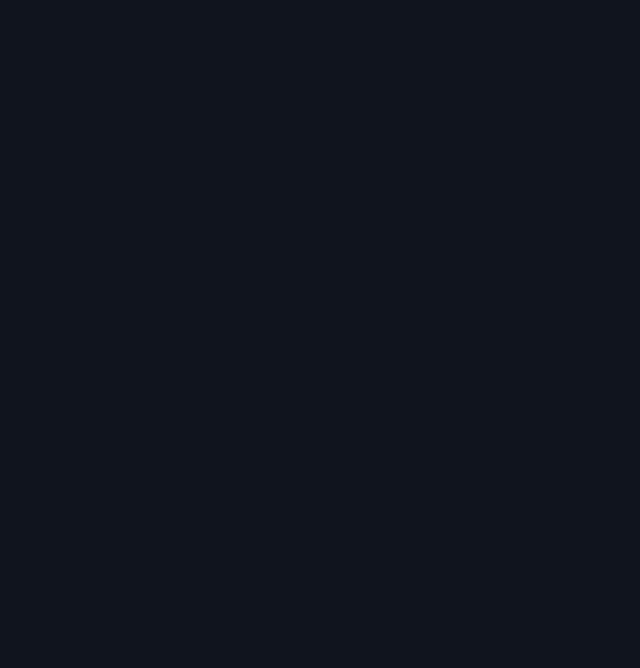
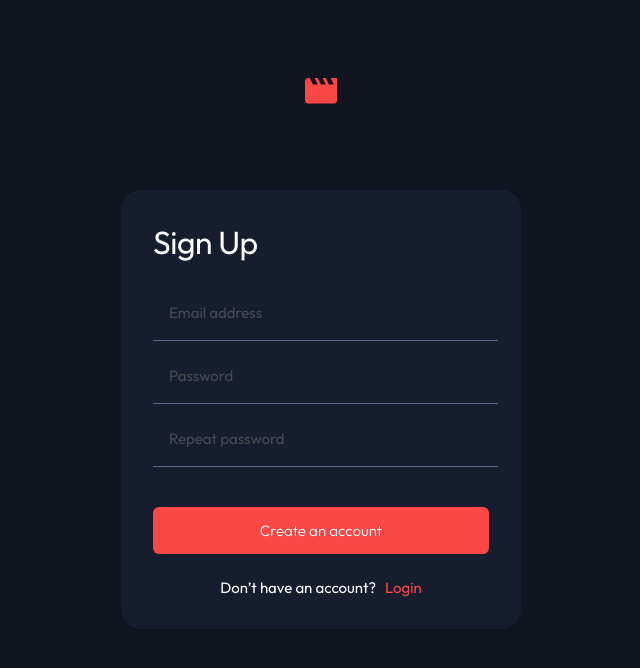
Before and after one commit to behzod-hamdamov/movie-entertainment-web, a React (Vite) app: page /signup in a window 1280 px wide. Before the commit this address had no page. Shown: the top 668 px of the page, without its empty margins (319-959 px from the left). Built offline with nearby package versions, Linux system fonts and the light colour scheme.

Commit message:
feat: creat ProtectedRoute component re-export in index.js import in App.js psrotect HomePage fix Login and SignUp data

```diff
--- a/src/App.jsx
+++ b/src/App.jsx
@@ -1,20 +1,25 @@
-import { Routes, Route } from "react-router"
+import { Routes, Route } from "react-router";
 
-import {
-  LoginPage,
-  SignupPage
-} from "./pages/index"
+import { LoginPage, SignupPage, HomePage } from "./pages/index";
+
+import { ProtectedRoute } from "./components/index";
 
 function App() {
+  const user = localStorage.getItem("isUserLoggedIn");
 
   return (
     <>
       <Routes>
-        <Route path="/login" element={<LoginPage />} ></Route>
-        <Route path="/" element={<SignupPage />} ></Route>
+        <Route path="/login" element={<LoginPage />}></Route>
+        <Route path="/signup" element={<SignupPage />}></Route>
+        <Route path="/" element={
+          <ProtectedRoute>
+            <HomePage />
+          </ProtectedRoute>
+        }></Route>
       </Routes>
     </>
-  )
+  );
 }
 
-export default App
+export default App;
--- /dev/null
+++ b/src/components/ProtectedRoute/ProtectedRoute.jsx
@@ -0,0 +1,11 @@
+import { Navigate } from "react-router";
+
+export function ProtectedRoute({ children }) {
+  const user = localStorage.getItem("isUserLoggedIn");
+
+  if (!user) {
+    return <Navigate to="/login" replace />;
+  }
+
+  return children;
+}
--- /dev/null
+++ b/src/components/index.js
@@ -0,0 +1 @@
+export * from "./ProtectedRoute/ProtectedRoute"
--- /dev/null
+++ b/src/pages/HomePage/HomePage.jsx
@@ -0,0 +1,7 @@
+export function HomePage() {
+  return (
+    <div className="home-page">
+      <h1>Home Page</h1>
+    </div>
+  )
+}
--- a/src/pages/LoginPage/LoginPage.jsx
+++ b/src/pages/LoginPage/LoginPage.jsx
@@ -27,7 +27,6 @@ export function LoginPage() {
 
   function formSubmit(e) {
     e.preventDefault();
-    console.log(userData);
 
     if (!emailValue) {
       setEmailError({isError: true, errorType: errType.blank})
@@ -44,7 +43,7 @@ export function LoginPage() {
     }
 
     if (userData?.email === emailValue && userData?.password === passwordValue) {
-      localStorage.setItem("userIsLoggedIn", true)
+      localStorage.setItem("isUserLoggedIn", true)
       navigate("/", { replace: true });
     }
   }
--- a/src/pages/SignupPage/SignupPage.jsx
+++ b/src/pages/SignupPage/SignupPage.jsx
@@ -1,6 +1,6 @@
 import "./SignUpPage.scss";
 
-import { Link, replace, useNavigate } from "react-router";
+import { Link, useNavigate } from "react-router";
 import { useState } from "react";
 
 import logoIcon from "../../assets/icons/logo-icon.svg"
@@ -69,7 +69,8 @@ export function SignupPage() {
 
     if (c >= 3) {
       localStorage.setItem("userData", JSON.stringify({email: emailValue, password: passwordValue}))
-      navigate("/login", {replace: true})
+      localStorage.setItem("isUserLoggedIn", true)
+      navigate("/", {replace: true})
     }
   }
 
@@ -125,7 +126,7 @@ export function SignupPage() {
             </div>
           </div>
           <div className="options">
-            <button onClick={formSubmit}>Login to your account</button>
+            <button onClick={formSubmit}>Create an account</button>
             <div className="link">
               <span>Don’t have an account?</span>
               <Link to="/login">Login</Link>
--- a/src/pages/index.js
+++ b/src/pages/index.js
@@ -1,2 +1,3 @@
 export * from "./LoginPage/LoginPage"
 export * from "./SignupPage/SignupPage"
+export * from "./HomePage/HomePage"
```
